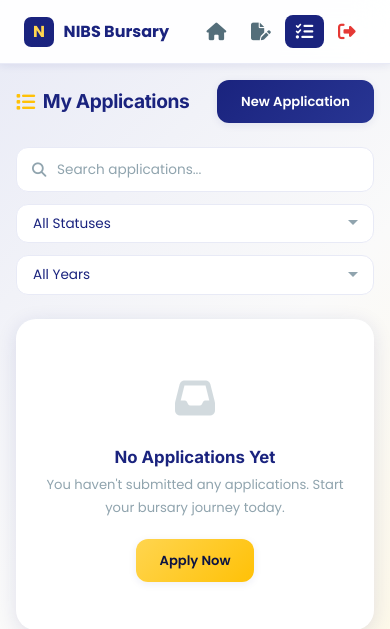
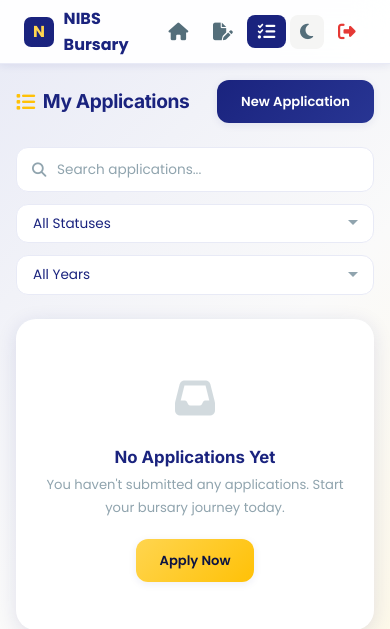
Before and after one commit to BLUETHUG/nibs-bussary, a PHP site: page /nibs-bursary/app/Views/student/status.php in a window 390 px wide. Shown: the top 629 px of the page. Run offline with PHP 8.4, Linux system fonts and the light colour scheme.

Commit message:
Remove duplicate glass-nav from student pages + add theme toggle to student navs
- Removed glass-nav from base.php for student role (student pages have own navs)
- Added glass-nav back for admin/committee/accountant roles
- Added theme toggle button to student nav bars (dash, status, apply)
- Updated theme toggle JS to handle all toggle IDs via [id^=theme-toggle]
- Added hamburger + active nav link JS back for admin nav
- Removed background:none from theme toggle inline styles so hover states work
- Updated glass-nav logo to navy/gold gradient

```diff
--- a/app/Views/layouts/base.php
+++ b/app/Views/layouts/base.php
@@ -30,42 +30,38 @@
 <a href="#page-content" class="skip-link">Skip to main content</a>
 
 <div id="ui-overlay">
-<?php if (!empty($_SESSION['user_id'])): ?>
+<?php if (!empty($_SESSION['user_id']) && $_SESSION['role'] !== 'student'): ?>
 <nav class="glass-nav" id="main-nav">
     <div class="nav-brand">
-        <svg width="34" height="34" viewBox="0 0 34 34" fill="none">
+        <svg width="30" height="30" viewBox="0 0 34 34" fill="none">
             <rect width="34" height="34" rx="8" fill="url(#nlogo)"/>
-            <defs><linearGradient id="nlogo" x1="0" y1="0" x2="34" y2="34"><stop stop-color="#4f46e5"/><stop offset="1" stop-color="#818cf8"/></linearGradient></defs>
-            <text x="17" y="23" text-anchor="middle" font-size="18" font-weight="bold" fill="#fff" font-family="Inter">N</text>
+            <defs><linearGradient id="nlogo" x1="0" y1="0" x2="34" y2="34"><stop stop-color="#1A237E"/><stop offset="1" stop-color="#283593"/></linearGradient></defs>
+            <text x="17" y="23" text-anchor="middle" font-size="18" font-weight="bold" fill="#FFD54F" font-family="Poppins">N</text>
         </svg>
-        <span class="nav-title">Bursary Portal</span>
+        <span class="nav-title">NIBS Bursary</span>
     </div>
     <div class="nav-links" id="nav-links">
-        <?php if ($_SESSION['role'] === 'student'): ?>
-            <a href="/student/dashboard" class="nav-link"><i class="fa-solid fa-house" aria-hidden="true"></i> Dashboard</a>
-            <a href="/student/apply" class="nav-link"><i class="fa-solid fa-file-circle-plus" aria-hidden="true"></i> Apply</a>
-            <a href="/student/status" class="nav-link"><i class="fa-solid fa-list" aria-hidden="true"></i> Status</a>
-        <?php elseif (in_array($_SESSION['role'], ['admin','officer'])): ?>
-            <a href="/admin/dashboard" class="nav-link"><i class="fa-solid fa-chart-pie" aria-hidden="true"></i> Dashboard</a>
-            <a href="/admin/applications" class="nav-link"><i class="fa-solid fa-clipboard-list" aria-hidden="true"></i> Applications</a>
-            <a href="/admin/committee" class="nav-link"><i class="fa-solid fa-gavel" aria-hidden="true"></i> Scoring</a>
-            <a href="/admin/funds" class="nav-link"><i class="fa-solid fa-coins" aria-hidden="true"></i> Funds</a>
-            <a href="/admin/reports" class="nav-link"><i class="fa-solid fa-file-lines" aria-hidden="true"></i> Reports</a>
-            <a href="/admin/announcements" class="nav-link"><i class="fa-solid fa-bullhorn" aria-hidden="true"></i> Announcements</a>
+        <?php if (in_array($_SESSION['role'], ['admin','officer'])): ?>
+            <a href="/admin/dashboard" class="nav-link"><i class="fa-solid fa-chart-pie"></i> Dashboard</a>
+            <a href="/admin/applications" class="nav-link"><i class="fa-solid fa-clipboard-list"></i> Applications</a>
+            <a href="/admin/committee" class="nav-link"><i class="fa-solid fa-gavel"></i> Scoring</a>
+            <a href="/admin/funds" class="nav-link"><i class="fa-solid fa-coins"></i> Funds</a>
+            <a href="/admin/reports" class="nav-link"><i class="fa-solid fa-file-lines"></i> Reports</a>
+            <a href="/admin/announcements" class="nav-link"><i class="fa-solid fa-bullhorn"></i> Announcements</a>
             <?php if ($_SESSION['role'] === 'admin'): ?>
-            <a href="/admin/cycles" class="nav-link"><i class="fa-solid fa-calendar-cycle" aria-hidden="true"></i> Cycles</a>
-            <a href="/admin/users" class="nav-link"><i class="fa-solid fa-users-gear" aria-hidden="true"></i> Users</a>
+            <a href="/admin/cycles" class="nav-link"><i class="fa-solid fa-calendar-cycle"></i> Cycles</a>
+            <a href="/admin/users" class="nav-link"><i class="fa-solid fa-users-gear"></i> Users</a>
             <?php endif; ?>
         <?php elseif ($_SESSION['role'] === 'committee'): ?>
-            <a href="/admin/committee" class="nav-link"><i class="fa-solid fa-gavel" aria-hidden="true"></i> Score Applications</a>
+            <a href="/admin/committee" class="nav-link"><i class="fa-solid fa-gavel"></i> Score Applications</a>
         <?php elseif ($_SESSION['role'] === 'accountant'): ?>
-            <a href="/admin/finance" class="nav-link"><i class="fa-solid fa-coins" aria-hidden="true"></i> Finance Portal</a>
-            <a href="/admin/reports" class="nav-link"><i class="fa-solid fa-file-lines" aria-hidden="true"></i> Reports</a>
+            <a href="/admin/finance" class="nav-link"><i class="fa-solid fa-coins"></i> Finance Portal</a>
+            <a href="/admin/reports" class="nav-link"><i class="fa-solid fa-file-lines"></i> Reports</a>
         <?php endif; ?>
     </div>
     <div class="nav-user">
-        <button class="theme-toggle" id="theme-toggle-dash" aria-label="Toggle dark mode" title="Toggle dark mode" style="margin-right:0.5rem;">
-            <i class="fa-solid fa-moon" id="theme-icon-dash"></i>
+        <button class="theme-toggle" id="theme-toggle-admin" aria-label="Toggle dark mode" title="Toggle dark mode" style="margin-right:0.5rem;border:none;cursor:pointer;background:none;font-size:0.9rem;">
+            <i class="fa-solid fa-moon" id="theme-icon-admin"></i>
         </button>
         <span class="user-avatar"><?= strtoupper(substr($_SESSION['full_name'], 0, 1)) ?></span>
         <div class="user-info">
@@ -143,11 +139,8 @@
 
     function updateThemeIcons() {
         var isDark = document.documentElement.getAttribute('data-theme') === 'dark';
-        var icon1 = document.getElementById('theme-icon');
-        var icon2 = document.getElementById('theme-icon-dash');
         var cls = isDark ? 'fa-sun' : 'fa-moon';
-        if (icon1) { icon1.className = 'fa-solid ' + cls; }
-        if (icon2) { icon2.className = 'fa-solid ' + cls; }
+        document.querySelectorAll('[id^="theme-icon"]').forEach(function(el) { el.className = 'fa-solid ' + cls; });
     }
 
     function toggleTheme() {
@@ -158,10 +151,11 @@
         updateThemeIcons();
     }
 
-    document.getElementById('theme-toggle')?.addEventListener('click', toggleTheme);
-    document.getElementById('theme-toggle-dash')?.addEventListener('click', toggleTheme);
+    document.querySelectorAll('[id^="theme-toggle"]').forEach(function(el) {
+        el.addEventListener('click', toggleTheme);
+    });
 
-    // Hamburger
+    // Hamburger (admin nav)
     document.getElementById('hamburger')?.addEventListener('click', function(e) {
         e.stopPropagation();
         document.getElementById('nav-links')?.classList.toggle('open');
@@ -173,9 +167,8 @@
     });
 
     // Active nav link
-    var path = window.location.pathname;
     document.querySelectorAll('.nav-link').forEach(function(a) {
-        if (a.getAttribute('href') === path) a.classList.add('active');
+        if (a.getAttribute('href') === window.location.pathname) a.classList.add('active');
     });
 
     // Toast system
--- a/app/Views/student/apply.php
+++ b/app/Views/student/apply.php
@@ -579,6 +579,7 @@ html[data-theme="dark"] .page-student-apply {
         <a href="/student/dashboard" class="apply-nav-link"><i class="fa-solid fa-house"></i><span>Dashboard</span></a>
         <a href="/student/apply" class="apply-nav-link active"><i class="fa-solid fa-file-pen"></i><span>Apply</span></a>
         <a href="/student/status" class="apply-nav-link"><i class="fa-solid fa-list-check"></i><span>Status</span></a>
+        <button class="theme-toggle apply-nav-link" id="theme-toggle-apply" aria-label="Toggle dark mode" title="Toggle dark mode" style="border:none;cursor:pointer;font-size:0.82rem;display:inline-flex;align-items:center;gap:0.35rem;padding:0.5rem 0.85rem;border-radius:8px;color:var(--text-secondary);transition:all var(--transition);font-weight:500;font-family:inherit;"><i class="fa-solid fa-moon" id="theme-icon-apply"></i><span>Theme</span></button>
         <a href="/logout" class="apply-nav-link" style="color:var(--error);"><i class="fa-solid fa-right-from-bracket"></i><span>Logout</span></a>
     </div>
 </nav>
--- a/app/Views/student/dashboard.php
+++ b/app/Views/student/dashboard.php
@@ -598,6 +598,7 @@ html[data-theme="dark"] .page-dashboard {
         <a href="/student/dashboard" class="dash-nav-link active"><i class="fa-solid fa-house"></i><span>Dashboard</span></a>
         <a href="/student/apply" class="dash-nav-link"><i class="fa-solid fa-file-pen"></i><span>Apply</span></a>
         <a href="/student/status" class="dash-nav-link"><i class="fa-solid fa-list-check"></i><span>Status</span></a>
+        <button class="theme-toggle dash-nav-link" id="theme-toggle-dash" aria-label="Toggle dark mode" title="Toggle dark mode" style="border:none;cursor:pointer;font-size:0.82rem;display:inline-flex;align-items:center;gap:0.35rem;padding:0.5rem 0.85rem;border-radius:8px;color:var(--text-secondary);transition:all var(--transition);font-weight:500;font-family:inherit;"><i class="fa-solid fa-moon" id="theme-icon-dash"></i><span>Theme</span></button>
         <a href="/logout" class="dash-nav-link" style="color:var(--error);"><i class="fa-solid fa-right-from-bracket"></i><span>Logout</span></a>
     </div>
 </nav>
--- a/app/Views/student/status.php
+++ b/app/Views/student/status.php
@@ -370,6 +370,7 @@ html[data-theme="dark"] .page-student-status {
         <a href="/student/dashboard" class="status-nav-link"><i class="fa-solid fa-house"></i><span>Dashboard</span></a>
         <a href="/student/apply" class="status-nav-link"><i class="fa-solid fa-file-pen"></i><span>Apply</span></a>
         <a href="/student/status" class="status-nav-link active"><i class="fa-solid fa-list-check"></i><span>Status</span></a>
+        <button class="theme-toggle status-nav-link" id="theme-toggle-status" aria-label="Toggle dark mode" title="Toggle dark mode" style="border:none;cursor:pointer;font-size:0.82rem;display:inline-flex;align-items:center;gap:0.35rem;padding:0.5rem 0.85rem;border-radius:8px;color:var(--text-secondary);transition:all var(--transition);font-weight:500;font-family:inherit;"><i class="fa-solid fa-moon" id="theme-icon-status"></i><span>Theme</span></button>
         <a href="/logout" class="status-nav-link" style="color:var(--error);"><i class="fa-solid fa-right-from-bracket"></i><span>Logout</span></a>
     </div>
 </nav>
```
